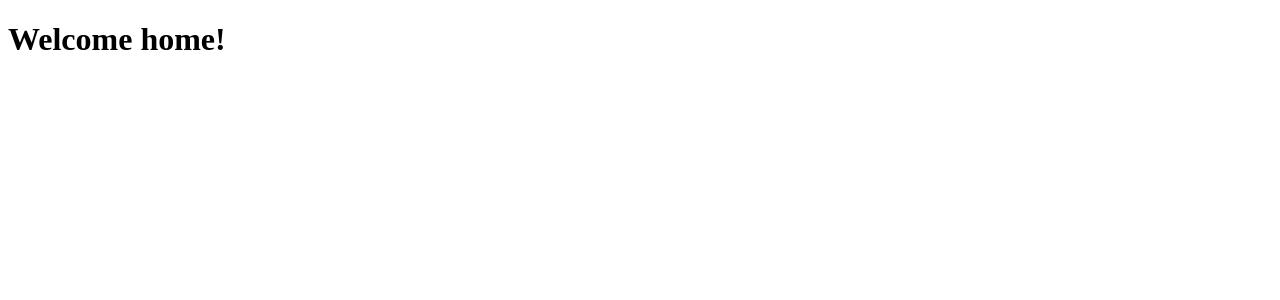
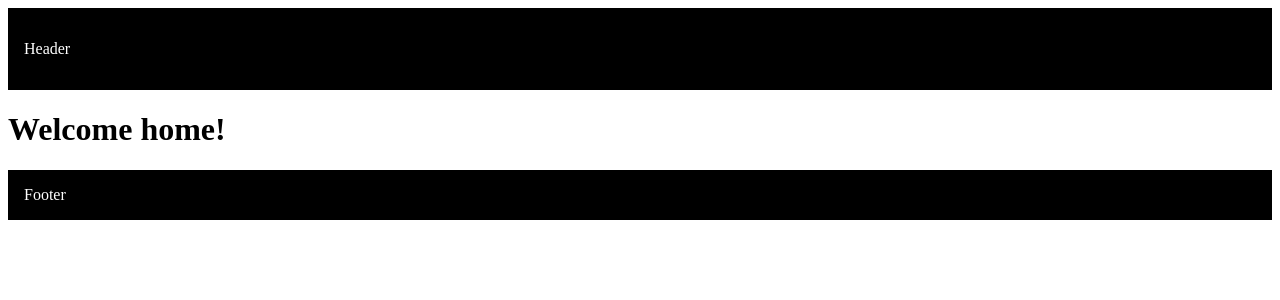
Before and after one commit to swttpch/nextjs-learning, a Next.js app in the folder routing-demo/: page / in a window 1280 px wide. Shown: the top 300 px of the page. Built offline with nearby package versions, Linux system fonts and the light colour scheme.

Commit message:
chore: understading layout file

```diff
--- a/routing-demo/src/app/layout.tsx
+++ b/routing-demo/src/app/layout.tsx
@@ -1,16 +1,38 @@
 export const metadata = {
   title: 'Next.js',
-  description: 'Generated by Next.js',
+  description: 'Generated by Next.js'
 }
 
 export default function RootLayout({
-  children,
+  children
 }: {
   children: React.ReactNode
 }) {
   return (
     <html lang="en">
-      <body>{children}</body>
+      <body>
+        <header
+          style={{
+            backgroundColor: 'black',
+            color: 'white',
+            padding: '1rem'
+          }}
+        >
+          <p>Header</p>
+        </header>
+        {children}
+        <footer>
+          <p
+            style={{
+              backgroundColor: 'black',
+              color: 'white',
+              padding: '1rem'
+            }}
+          >
+            Footer
+          </p>
+        </footer>
+      </body>
     </html>
   )
 }
```
Also changed, not shown: routing-demo/src/app/(auth)/layout.tsx (added, +16 -0 lines).
